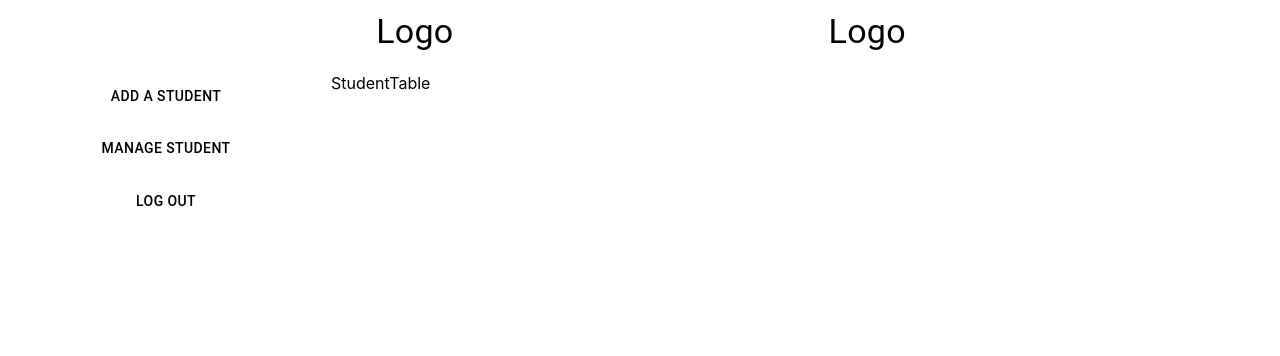
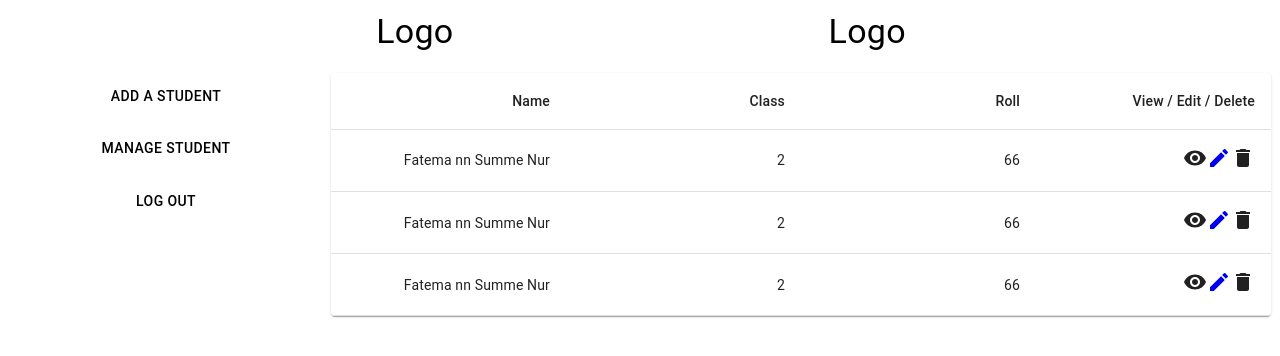
Before and after one commit to summenurfatema/stu-store, a React (Create React App) app: page / in a window 1280 px wide. Shown: the top 356 px of the page. Built offline with nearby package versions, Linux system fonts and the light colour scheme.

Commit message:
20% complete

```diff
--- a/package.json
+++ b/package.json
@@ -6,6 +6,8 @@
     "@emotion/react": "^11.10.5",
     "@emotion/styled": "^11.10.5",
     "@material-ui/core": "^4.12.4",
+    "@material-ui/icons": "^4.11.3",
+    "@mui/icons-material": "^5.11.0",
     "@mui/material": "^5.11.7",
     "@testing-library/jest-dom": "^5.16.5",
     "@testing-library/react": "^13.4.0",
--- a/public/datas.json
+++ b/public/datas.json
@@ -1,6 +1,31 @@
 [
 
-    {"fullName": "Fatema nn Summe Nur ",
+    {"id":1,
+    "fullName": "Fatema nn Summe Nur ",
+     "className": 2,
+      "division": "A",
+     "rollNumber": "66",
+     "addressLine1": "Fotika",
+    "addressLine2": "Kamal Para",
+    "city": "Nur mention",
+    "landmark": "g",
+    "pincode": "4330"
+
+  },
+    {"id":2,
+    "fullName": "Fatema nn Summe Nur ",
+     "className": 2,
+      "division": "A",
+     "rollNumber": "66",
+     "addressLine1": "Fotika",
+    "addressLine2": "Kamal Para",
+    "city": "Nur mention",
+    "landmark": "g",
+    "pincode": "4330"
+
+  },
+    {"id":3,
+     "fullName": "Fatema nn Summe Nur ",
      "className": 2,
       "division": "A",
      "rollNumber": "66",
--- a/src/AddStudent/AddStudent.js
+++ b/src/AddStudent/AddStudent.js
@@ -7,7 +7,8 @@ import {
   InputLabel,
   TextareaAutosize,
   Button,
-  Grid
+  Grid,
+  alertClasses
 //   Input,
 //   Typography
 } from '@mui/material';
@@ -26,16 +27,20 @@ function AddStudentForm() {
   const [pincode, setPincode] = useState('');
   const [profilePicture, setProfilePicture] = useState(null);
 
+
+
+
+
   function handleSubmit(event) {
     event.preventDefault();
-    // You can add code here to submit the form data to your database
+    // You can add code here to submit the form data to your databa
     const fullName =`${firstName} ${middleName} ${lastName} `;
-    const data = {
+    const classDevision =`${className}-${division}`
+    const studentData = {
 
 
           fullName,
-            className,
-            division,
+          classDevision,
             rollNumber,
             addressLine1,
             addressLine2,
@@ -43,7 +48,26 @@ function AddStudentForm() {
             city,
             pincode
     }
-console.log(data);
+    fetch("http://localhost:5000/add-student", {
+      method: "POST",
+      headers: {
+        "content-type": "application/json",
+      },
+      body: JSON.stringify(studentData),
+    })
+      .then((res) => res.json())
+      .then((data) => {
+        if (data.acknowledged) {
+          alert(`You have added a post successfully`);
+
+        } else {
+         alert("Error");
+        }
+      })
+      .catch((err) => alert(err));
+
+
+
 }
 
   return (
@@ -82,7 +106,9 @@ console.log(data);
               value={className}
               onChange={event => setClassName(event.target.value)}
             >
-              {[1, 2, 3, 4, 5, 6, 7, 8, 9, 10, 11, 12].map(classNum => (
+              {
+
+              ["I","II","III","IV","V","VI","VII","VIII","IX","X","XI","XII"].map(classNum =>(
                 <MenuItem key={classNum} value={classNum}>
                   {classNum}
                 </MenuItem>
@@ -112,6 +138,7 @@ console.log(data);
       <TextField
         label="Roll Number"
         value={rollNumber}
+        type='number'
         onChange={event => setRollNumber(event.target.value)}
       fullWidth
         inputProps={{
--- a/src/StudentTable/StudentTable.js
+++ b/src/StudentTable/StudentTable.js
@@ -1,9 +1,71 @@
-import React from 'react';
+import React, { useEffect, useState } from 'react';
+import Table from "@material-ui/core/Table";
+import TableBody from "@material-ui/core/TableBody";
+import TableCell from "@material-ui/core/TableCell";
+import TableContainer from "@material-ui/core/TableContainer";
+import TableHead from "@material-ui/core/TableHead";
+import TableRow from "@material-ui/core/TableRow";
+import Paper from "@material-ui/core/Paper";
+import { makeStyles } from "@material-ui/core/styles";
+import {Link} from 'react-router-dom'
+import DeleteIcon from '@mui/icons-material/Delete';
+import EditIcon from '@material-ui/icons/Edit';
+import RemoveRedEyeIcon from '@material-ui/icons/RemoveRedEye';
+
+
+
+const useStyles = makeStyles({
+    table: {
+      width: '100%',
+      '& th': {
+        width: '25%'
+      },
+      '& td': {
+        width: '25%'
+      },
+    },
+  });
 
 const StudentTable = () => {
+    const classes = useStyles();
+    const [students, setStudents] = useState([])
+    useEffect(()=>{
+fetch('datas.json')
+.then(res=>res.json())
+.then(data=>setStudents(data))
+    },[students])
     return (
         <div>
-            StudentTable
+            <TableContainer component={Paper}>
+     <Table aria-label="simple table" className={classes.table} >
+       <TableHead >
+         <TableRow >
+           <TableCell align="right">Name</TableCell>
+           <TableCell align="right">Class</TableCell>
+           <TableCell align="right">Roll</TableCell>
+           <TableCell align="right">View / Edit / Delete</TableCell>
+         </TableRow>
+       </TableHead>
+       <TableBody>
+            {
+                 students.map((row) => (
+                    <TableRow key={row.id}>
+                      <TableCell align="right" component="th" scope="row">
+                        {row.fullName}
+                      </TableCell>
+                      <TableCell align="right">{row.className}</TableCell>
+                      <TableCell align="right">{row.rollNumber}</TableCell>
+                      <TableCell align="right">
+                             <RemoveRedEyeIcon/>
+                               <Link to='/add-student'><EditIcon /></Link>
+                               <DeleteIcon/>
+                        </TableCell>
+                    </TableRow>)
+                 )
+            }
+            </TableBody>
+            </Table>
+   </TableContainer>
         </div>
     );
 };
--- a/src/TopNav/TopNav.js
+++ b/src/TopNav/TopNav.js
@@ -25,6 +25,8 @@ const TopNav = () => {
       </Grid>
 
         </div>
+        // stuStore
+      // HWXbBwy4ur9dpNzc
     );
 };
 
--- a/src/route/Root.js
+++ b/src/route/Root.js
@@ -13,7 +13,7 @@ export const router = createBrowserRouter([
                 element:<StudentTable/>
             },
             {
-                path:'/addstudent',
+                path:'/add-student',
                 element:<AddStudentForm/>
             }
         ]
```
Also changed, not shown: 1 other file (tests, documents, lock files or other folders).
